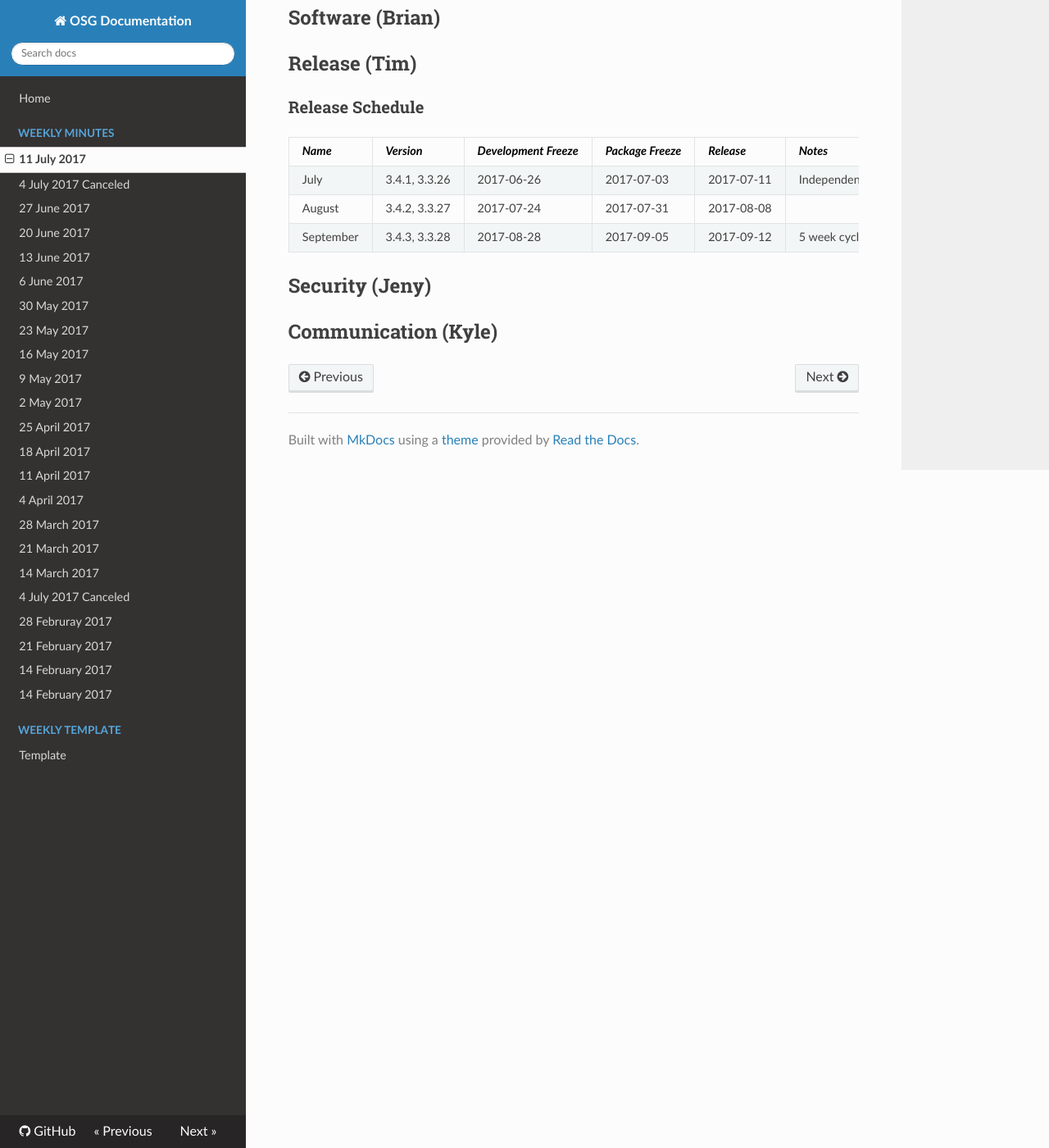
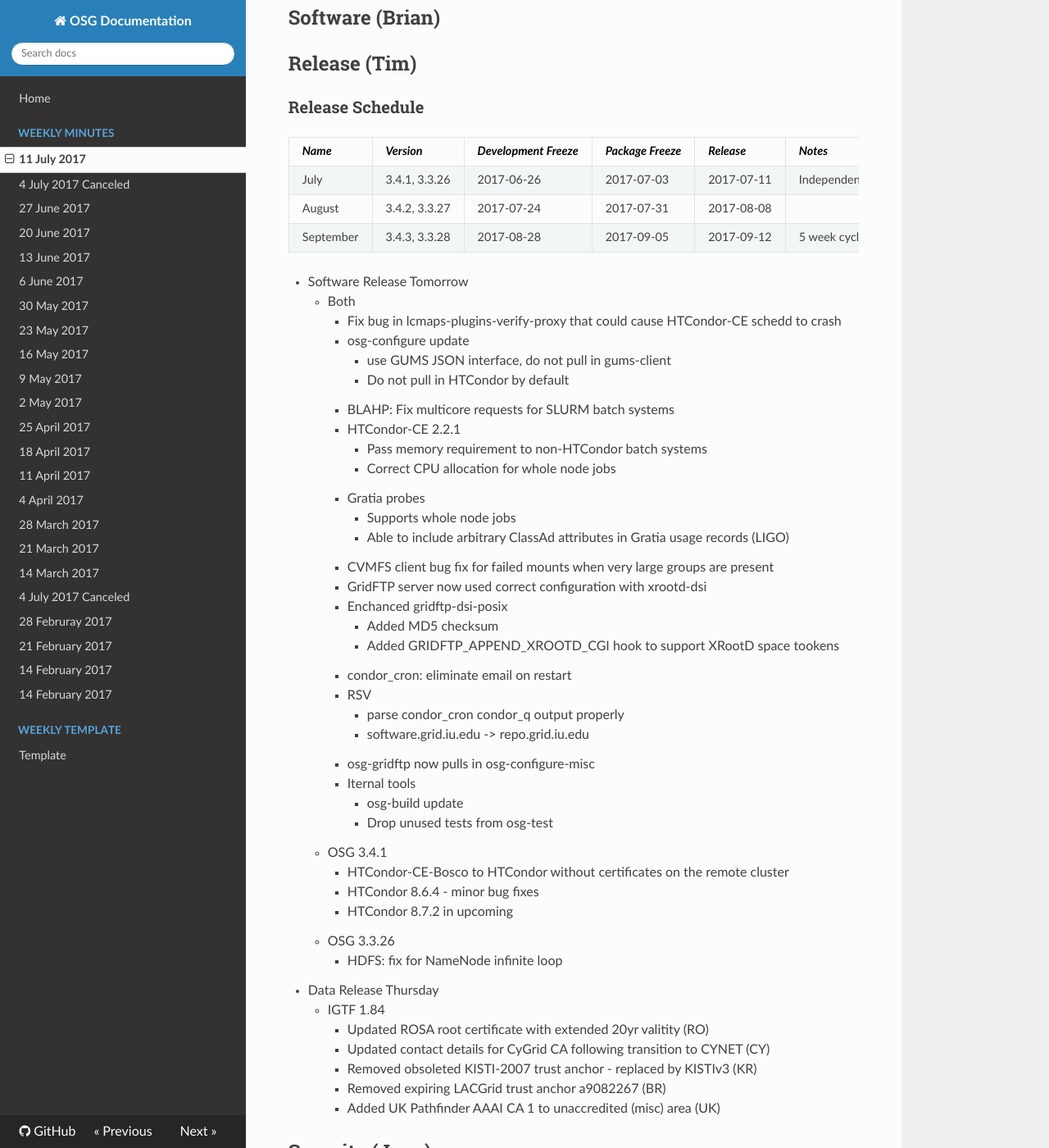
Before and after one commit to zsshah/production, an MkDocs documentation site: the page built from docs/WeeklyMinutes/11July2017.md, in a window 1280 px wide and 1400 px high, scrolled down 1418 px. Shown: the whole window at 82% size. Built offline with MkDocs 1.6.1, drawn with Linux system fonts in a browser that asks for light colours; nearby versions of some CDN libraries; old or Windows-style settings are respelled for this version of MkDocs; grey boxes are pictures that could not be loaded.

Commit message:
Update Release Section

```diff
--- a/docs/WeeklyMinutes/11July2017.md
+++ b/docs/WeeklyMinutes/11July2017.md
@@ -41,6 +41,46 @@
 | August | 3.4.2, 3.3.27 | 2017-07-24 | 2017-07-31 | 2017-08-08 | |
 | September | 3.4.3, 3.3.28 | 2017-08-28 | 2017-09-05 | 2017-09-12 | 5 week cycle |
 
+   * Software Release Tomorrow
+      * Both
+         * Fix bug in lcmaps-plugins-verify-proxy that could cause HTCondor-CE schedd to crash
+         * osg-configure update
+            * use GUMS JSON interface, do not pull in gums-client
+            * Do not pull in HTCondor by default
+         * BLAHP: Fix multicore requests for SLURM batch systems
+         * HTCondor-CE 2.2.1
+            * Pass memory requirement to non-HTCondor batch systems
+            * Correct CPU allocation for whole node jobs
+         * Gratia probes
+            * Supports whole node jobs
+            * Able to include arbitrary ClassAd attributes in Gratia usage records (LIGO)
+         * CVMFS client bug fix for failed mounts when very large groups are present
+         * GridFTP server now used correct configuration with xrootd-dsi
+         * Enchanced gridftp-dsi-posix
+            * Added MD5 checksum
+            * Added GRIDFTP_APPEND_XROOTD_CGI hook to support XRootD space tookens
+         * condor_cron: eliminate email on restart
+         * RSV
+            * parse condor_cron condor_q output properly
+            * software.grid.iu.edu -> repo.grid.iu.edu
+         * osg-gridftp now pulls in osg-configure-misc
+         * Iternal tools
+            * osg-build update
+            * Drop unused tests from osg-test
+      * OSG 3.4.1
+         * HTCondor-CE-Bosco to HTCondor without certificates on the remote cluster
+         * HTCondor 8.6.4 - minor bug fixes
+         * HTCondor 8.7.2 in upcoming
+      * OSG 3.3.26
+         * HDFS: fix for NameNode infinite loop
+   * Data Release Thursday
+      * IGTF 1.84
+         * Updated ROSA root certificate with extended 20yr valitity (RO)
+         * Updated contact details for CyGrid CA following transition to CYNET (CY)
+         * Removed obsoleted KISTI-2007 trust anchor - replaced by KISTIv3 (KR)
+         * Removed expiring LACGrid trust anchor a9082267 (BR)
+         * Added UK Pathfinder AAAI CA 1 to unaccredited (misc) area (UK)
+
 ## Security (Jeny)
 
 ## Communication (Kyle)
```
